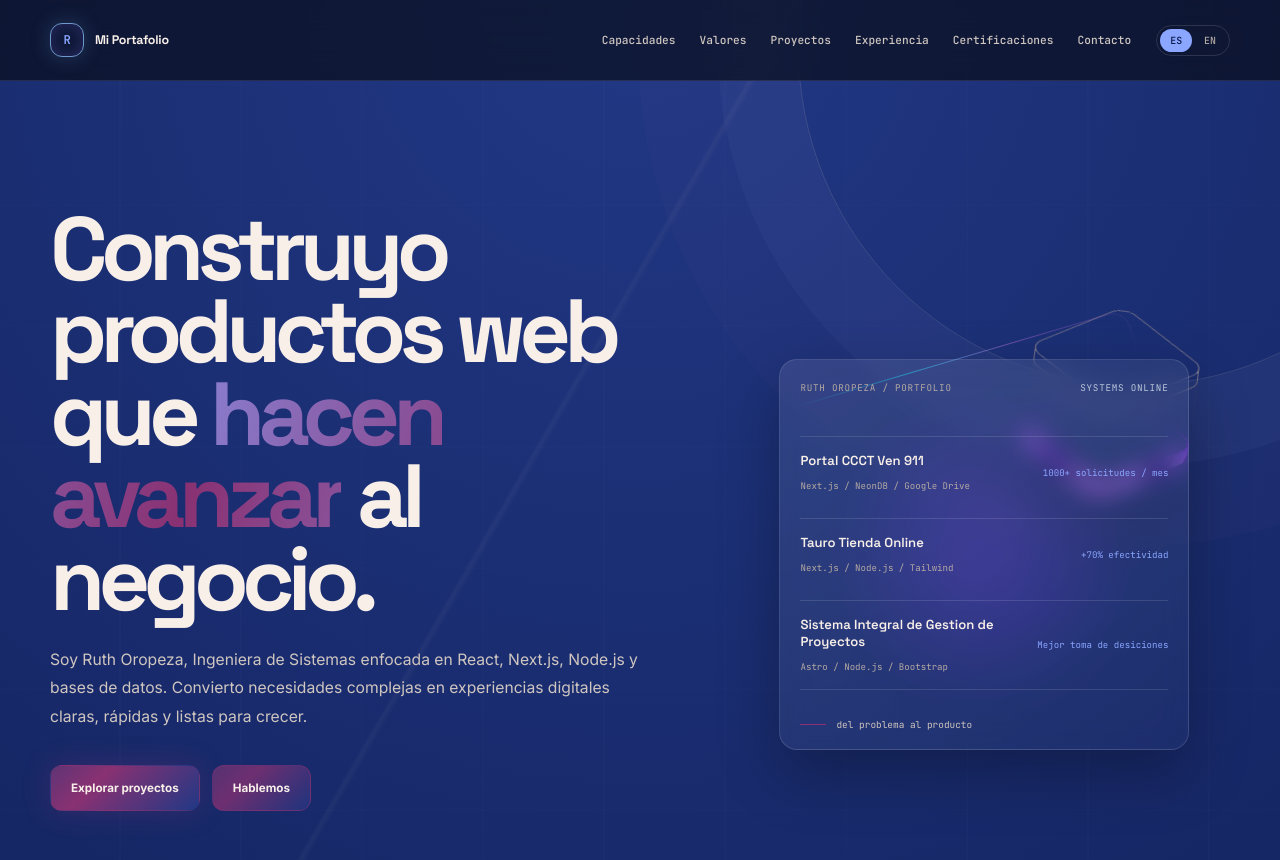
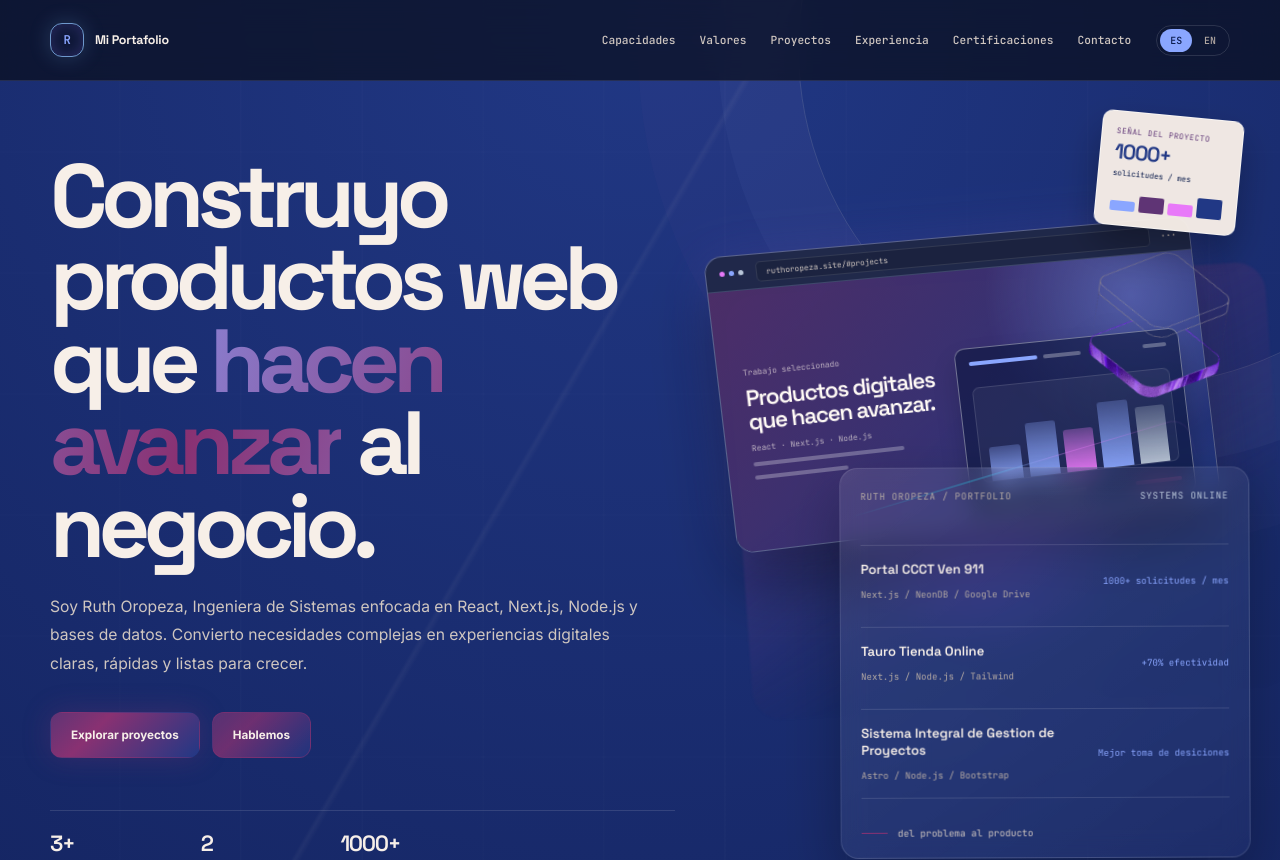
Before and after one commit to ruthoropeza03/mi-portfolio, a React (Vite) app: page / in a window 1280 px wide. Shown: the top 860 px of the page. Built offline with nearby package versions, Linux system fonts and the light colour scheme.

Commit message:
Refresh hero section with dashboard visuals
Adds a browser-style mockup and project signal panel to the hero section, updating the layout, styling, and motion effects.

```diff
--- a/src/components/sections/Hero.jsx
+++ b/src/components/sections/Hero.jsx
@@ -48,8 +48,35 @@ const Hero = () => {
         </div>
 
         <div className="hero-visual" aria-label={t.visualAria}>
+          <div className="hero-browser" aria-hidden="true">
+            <div className="browser-topbar">
+              <div className="browser-dots"><i /><i /><i /></div>
+              <span className="browser-url">{t.browserUrl}</span>
+              <span className="browser-menu">•••</span>
+            </div>
+            <div className="browser-screen">
+              <div className="browser-screen-copy">
+                <span className="browser-eyebrow">{t.browserEyebrow}</span>
+                <strong>{t.browserTitleLine1}<br />{t.browserTitleLine2}</strong>
+                <span className="browser-caption">{t.browserCaption}</span>
+                <span className="browser-line browser-line-long" />
+                <span className="browser-line browser-line-short" />
+              </div>
+              <div className="browser-interface">
+                <div className="interface-nav"><span /> <span /> <span /></div>
+                <div className="interface-chart"><i /><i /><i /><i /><i /></div>
+                <div className="interface-footer"><span /><span /><span /></div>
+              </div>
+            </div>
+          </div>
           <div className="hero-device">
             <img src={heroAsset} alt="" />
+          </div>
+          <div className="hero-tool-panel" aria-hidden="true">
+            <span className="tool-panel-label">{t.toolPanelLabel}</span>
+            <strong>1000+</strong>
+            <span>{t.toolPanelValue}</span>
+            <div className="tool-panel-bars"><i /><i /><i /><i /></div>
           </div>
           <div className="signal-board">
             <div className="board-topline">
--- a/src/i18n/translations.js
+++ b/src/i18n/translations.js
@@ -38,6 +38,13 @@ export const translations = {
       boardValue3: "Mejor toma de desiciones",
 
       boardFoot: "del problema al producto",
+      browserUrl: "ruthoropeza.site/#projects",
+      browserEyebrow: "Trabajo seleccionado",
+      browserTitleLine1: "Productos digitales",
+      browserTitleLine2: "que hacen avanzar.",
+      browserCaption: "React · Next.js · Node.js",
+      toolPanelLabel: "Señal del proyecto",
+      toolPanelValue: "solicitudes / mes",
     },
     skills: {
       title: "La tecnología al servicio de una idea clara.",
@@ -190,6 +197,13 @@ export const translations = {
       boardProj3Stack: "Astro / Node.js / Bootstrap",
       boardValue3: "Better decisions",
       boardFoot: "from a problem to a product",
+      browserUrl: "ruthoropeza.site/#projects",
+      browserEyebrow: "Selected work",
+      browserTitleLine1: "Digital products",
+      browserTitleLine2: "that move work forward.",
+      browserCaption: "React · Next.js · Node.js",
+      toolPanelLabel: "Project signal",
+      toolPanelValue: "requests / month",
     },
     skills: {
       title: "Technology at the service of a clear idea.",
--- a/src/styles/globals.css
+++ b/src/styles/globals.css
@@ -218,7 +218,7 @@ main,
   min-height: calc(100svh - 80px);
   display: grid;
   align-items: center;
-  padding: 104px 0 86px;
+  padding: 51px 0 86px;
 }
 main {
   padding-top: calc(80px + env(safe-area-inset-top));
@@ -361,6 +361,7 @@ h1 span {
   min-height: 530px;
   display: grid;
   place-items: center;
+  perspective: 1200px;
 }
 .hero-visual::before {
   content: "";
@@ -371,29 +372,199 @@ h1 span {
   background: radial-gradient(circle, rgba(124, 58, 237, 0.28), transparent 68%);
   filter: blur(12px);
 }
+.hero-visual::after {
+  position: absolute;
+  inset: 8% -10% 12% 0;
+  z-index: -1;
+  content: "";
+  border-radius: 30px;
+  background:
+    linear-gradient(135deg, rgba(126, 110, 245, 0.2), transparent 42%),
+    linear-gradient(155deg, rgba(95, 52, 117, 0.62), rgba(8, 24, 73, 0.04) 68%);
+  transform: rotate(-4deg);
+  filter: blur(1px);
+}
+.hero-browser {
+  position: absolute;
+  top: 0;
+  left: -3%;
+  z-index: 1;
+  width: min(100%, 492px);
+  overflow: hidden;
+  border: 1px solid rgba(197, 208, 255, 0.42);
+  border-radius: 17px;
+  background: rgba(11, 18, 52, 0.9);
+  box-shadow: 0 34px 62px rgba(0, 0, 0, 0.38), 0 0 50px rgba(126, 110, 245, 0.18);
+  transform: rotate(-7deg) rotateY(8deg);
+  transform-origin: 50% 50%;
+  animation: browser-float 8s ease-in-out infinite;
+}
+.browser-topbar {
+  display: flex;
+  align-items: center;
+  gap: 12px;
+  min-height: 34px;
+  padding: 0 13px;
+  border-bottom: 1px solid rgba(197, 208, 255, 0.18);
+  background: rgba(255, 255, 255, 0.08);
+  color: var(--soft);
+  font: 0.48rem var(--mono);
+}
+.browser-dots {
+  display: flex;
+  gap: 4px;
+}
+.browser-dots i {
+  width: 5px;
+  height: 5px;
+  border-radius: 50%;
+  background: #e879f9;
+}
+.browser-dots i:nth-child(2) { background: #8aa6ff; }
+.browser-dots i:nth-child(3) { background: #b9c6d9; }
+.browser-url {
+  flex: 1;
+  padding: 4px 9px;
+  border: 1px solid rgba(255, 255, 255, 0.1);
+  border-radius: 5px;
+  color: var(--muted);
+  background: rgba(0, 0, 0, 0.14);
+}
+.browser-menu { letter-spacing: 0.14em; }
+.browser-screen {
+  display: grid;
+  grid-template-columns: 0.9fr 1.1fr;
+  gap: 18px;
+  min-height: 254px;
+  padding: 28px 24px 22px;
+  background:
+    radial-gradient(circle at 86% 16%, rgba(138, 166, 255, 0.36), transparent 32%),
+    linear-gradient(135deg, rgba(95, 52, 117, 0.76), rgba(33, 56, 133, 0.88));
+}
+.browser-screen-copy {
+  display: flex;
+  flex-direction: column;
+  align-items: flex-start;
+  gap: 9px;
+  align-self: center;
+}
+.browser-eyebrow,
+.browser-caption {
+  color: rgba(247, 239, 232, 0.68);
+  font: 0.49rem var(--mono);
+}
+.browser-screen-copy strong {
+  color: #fffaf5;
+  font: 600 1.38rem/1.02 var(--display);
+  letter-spacing: -0.055em;
+}
+.browser-line {
+  display: block;
+  height: 4px;
+  border-radius: 999px;
+  background: rgba(255, 255, 255, 0.28);
+}
+.browser-line-long { width: 78%; }
+.browser-line-short { width: 48%; }
+.browser-interface {
+  align-self: end;
+  padding: 13px;
+  border: 1px solid rgba(255, 255, 255, 0.38);
+  border-radius: 10px;
+  background: rgba(8, 18, 57, 0.56);
+  box-shadow: 0 14px 24px rgba(0, 0, 0, 0.18);
+  transform: translateY(16px);
+}
+.interface-nav,
+.interface-footer {
+  display: flex;
+  gap: 6px;
+}
+.interface-nav span,
+.interface-footer span {
+  height: 4px;
+  border-radius: 99px;
+  background: rgba(255, 255, 255, 0.3);
+}
+.interface-nav span:first-child { width: 34%; background: var(--cyan); }
+.interface-nav span:nth-child(2) { width: 19%; }
+.interface-nav span:nth-child(3) { width: 12%; margin-left: auto; }
+.interface-chart {
+  display: flex;
+  align-items: end;
+  gap: 7px;
+  height: 96px;
+  margin: 22px 0 16px;
+  padding: 12px 9px 0;
+  border: 1px solid rgba(255, 255, 255, 0.12);
+  border-radius: 7px;
+  background: rgba(255, 255, 255, 0.05);
+}
+.interface-chart i {
+  flex: 1;
+  height: 42%;
+  border-radius: 3px 3px 0 0;
+  background: linear-gradient(to top, var(--cyan), rgba(138, 166, 255, 0.28));
+}
+.interface-chart i:nth-child(2) { height: 66%; }
+.interface-chart i:nth-child(3) { height: 53%; background: linear-gradient(to top, #e879f9, rgba(232, 121, 249, 0.3)); }
+.interface-chart i:nth-child(4) { height: 82%; }
+.interface-chart i:nth-child(5) { height: 71%; background: linear-gradient(to top, #b9c6d9, rgba(185, 198, 217, 0.28)); }
+.interface-footer span { width: 24%; }
+.interface-footer span:last-child { margin-left: auto; background: var(--magenta); }
 .hero-device {
   position: absolute;
-  top: 16px;
-  right: 6%;
-  width: 180px;
+  top: 10px;
+  right: 0;
+  z-index: 5;
+  width: 142px;
   transform: rotate(8deg);
   filter: drop-shadow(0 28px 34px rgba(0, 0, 0, 0.52));
-  animation: levitate 7s ease-in-out infinite;
+  animation: hero-device-float 8s ease-in-out infinite;
 }
 .hero-device img {
   width: 100%;
   opacity: 0.96;
 }
+.hero-tool-panel {
+  position: absolute;
+  top: -120px;
+  right: -2%;
+  bottom: auto;
+  z-index: 6;
+  display: grid;
+  gap: 3px;
+  min-width: 142px;
+  padding: 14px;
+  border: 1px solid rgba(255, 255, 255, 0.56);
+  border-radius: 10px;
+  color: var(--base);
+  background: rgba(247, 239, 232, 0.96);
+  box-shadow: 0 18px 36px rgba(0, 0, 0, 0.28);
+  transform: rotate(5deg);
+  animation: tool-panel-float 8s ease-in-out infinite;
+  font: 0.48rem var(--mono);
+}
+.tool-panel-label { color: #5f3475; text-transform: uppercase; letter-spacing: 0.08em; }
+.hero-tool-panel strong { color: #213885; font: 600 1.3rem var(--display); letter-spacing: -0.06em; }
+.tool-panel-bars { display: flex; gap: 4px; margin-top: 8px; align-items: end; height: 22px; }
+.tool-panel-bars i { flex: 1; height: 44%; border-radius: 2px; background: #8aa6ff; }
+.tool-panel-bars i:nth-child(2) { height: 72%; background: #5f3475; }
+.tool-panel-bars i:nth-child(3) { height: 56%; background: #e879f9; }
+.tool-panel-bars i:nth-child(4) { height: 90%; background: #213885; }
 .signal-board {
-  position: relative;
-  z-index: 2;
-  width: min(100%, 410px);
+  position: absolute;
+  top: 232px;
+  right: -4%;
+  z-index: 8;
+  width: min(88%, 410px);
   padding: 22px 20px 18px;
   border: 1px solid rgba(255, 255, 255, 0.12);
   border-radius: 18px;
   background: linear-gradient(145deg, rgba(255, 255, 255, 0.09), rgba(255, 255, 255, 0.025));
   box-shadow: 0 24px 60px rgba(0, 0, 0, 0.28);
   backdrop-filter: blur(12px);
+  animation: board-float 8s ease-in-out infinite;
 }
 .signal-board::before {
   content: "";
@@ -1103,6 +1274,26 @@ h1 span {
     transform: translate3d(0, -10px, 0) rotate(1deg);
   }
 }
+@keyframes browser-float {
+  50% {
+    transform: rotate(-6deg) rotateY(8deg) translate3d(0, -8px, 0);
+  }
+}
+@keyframes hero-device-float {
+  50% {
+    transform: translate3d(0, 10px, 0) rotate(12deg);
+  }
+}
+@keyframes tool-panel-float {
+  50% {
+    transform: translate3d(0, -8px, 0) rotate(7deg);
+  }
+}
+@keyframes board-float {
+  50% {
+    transform: translate3d(0, -8px, 0) rotate(-1deg);
+  }
+}
 @keyframes spin-border {
   to {
     transform: rotate(360deg);
@@ -1127,6 +1318,19 @@ h1 span {
     grid-template-columns: minmax(0, 1fr) minmax(300px, 0.8fr);
     gap: 42px;
   }
+  .hero-browser {
+    top: 16px;
+    left: -1%;
+    width: min(100%, 450px);
+  }
+  .hero-visual {
+    min-height: 650px;
+  }
+  .signal-board {
+    top: 240px;
+    right: -2%;
+    width: min(86%, 380px);
+  }
   .site-nav {
     gap: 15px;
   }
@@ -1174,7 +1378,7 @@ h1 span {
   }
   .hero-section {
     min-height: auto;
-    padding: 70px 0 88px;
+    padding: 34px 0 88px;
   }
   .hero-grid,
   .contact-section {
@@ -1182,13 +1386,21 @@ h1 span {
     gap: 52px;
   }
   .hero-visual {
-    order: -1;
-    min-height: 420px;
+    min-height: 760px;
   }
   .hero-device {
-    width: 132px;
+    width: 118px;
     right: 6%;
     top: 4px;
+  }
+  .hero-browser {
+    top: 0;
+    left: 2%;
+    width: 96%;
+    }
+  .hero-tool-panel {
+    right: 0;
+    top: 52px;
   }
   .orbit-one {
     width: 320px;
@@ -1364,8 +1576,36 @@ h1 span {
     min-height: 36px;
   }
   .hero-visual {
-    min-height: 350px;
+    min-height: 760px;
     margin-inline: -8px;
+  }
+  .hero-browser {
+    top: 28px;
+    width: 92%;
+    transform: rotate(-4deg);
+  }
+  .browser-screen {
+    min-height: 215px;
+    padding: 22px 17px 18px;
+    gap: 12px;
+  }
+  .browser-screen-copy strong {
+    font-size: 1.08rem;
+  }
+  .hero-device {
+    width: 86px;
+    top: 4px;
+  }
+  .hero-tool-panel {
+    right: -1%;
+    top: 38px;
+    min-width: 124px;
+    padding: 11px;
+  }
+  .signal-board {
+    top: 250px;
+    right: 2%;
+    width: 92%;
   }
   .signal-board {
     padding: 18px;
```
